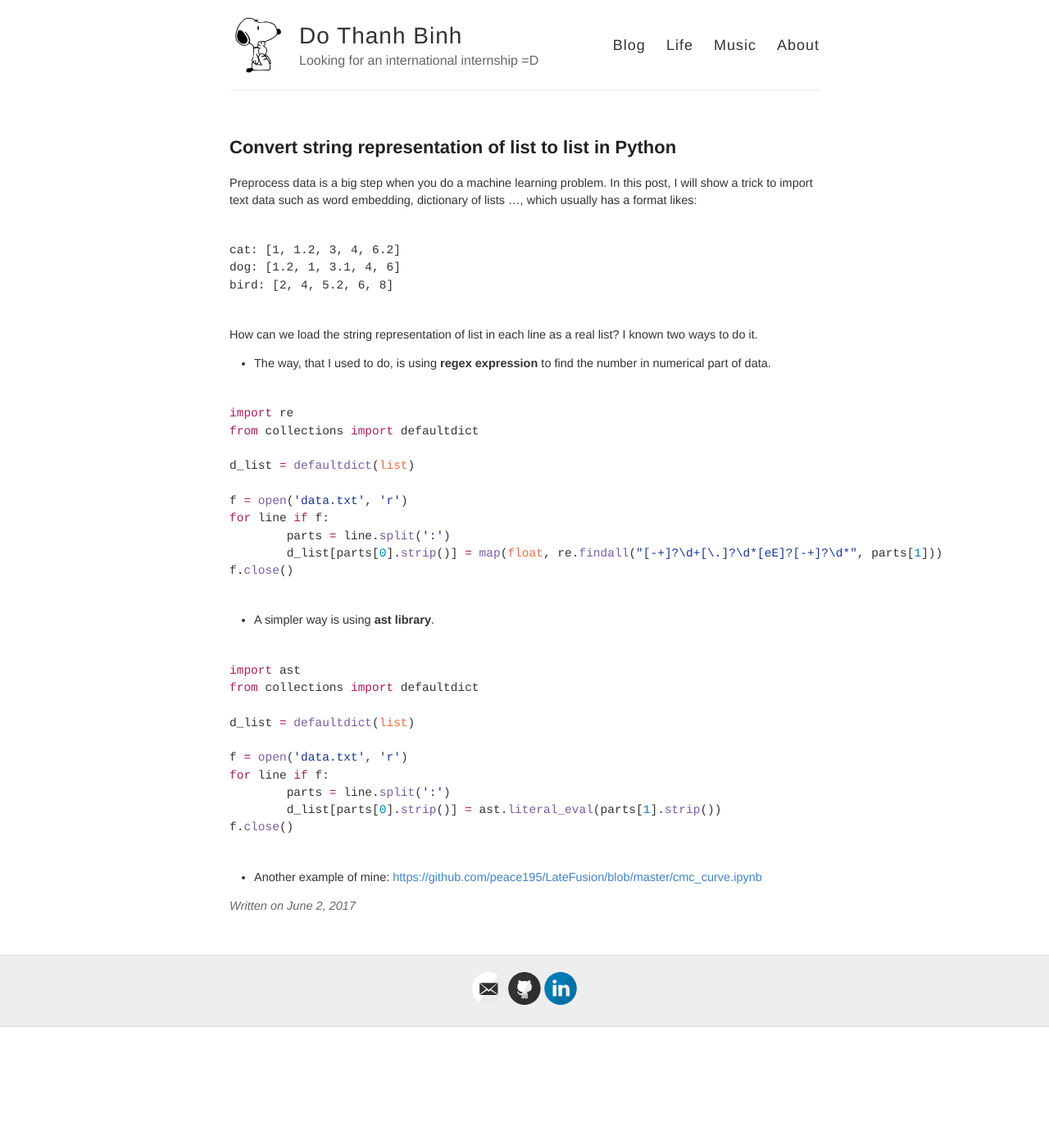
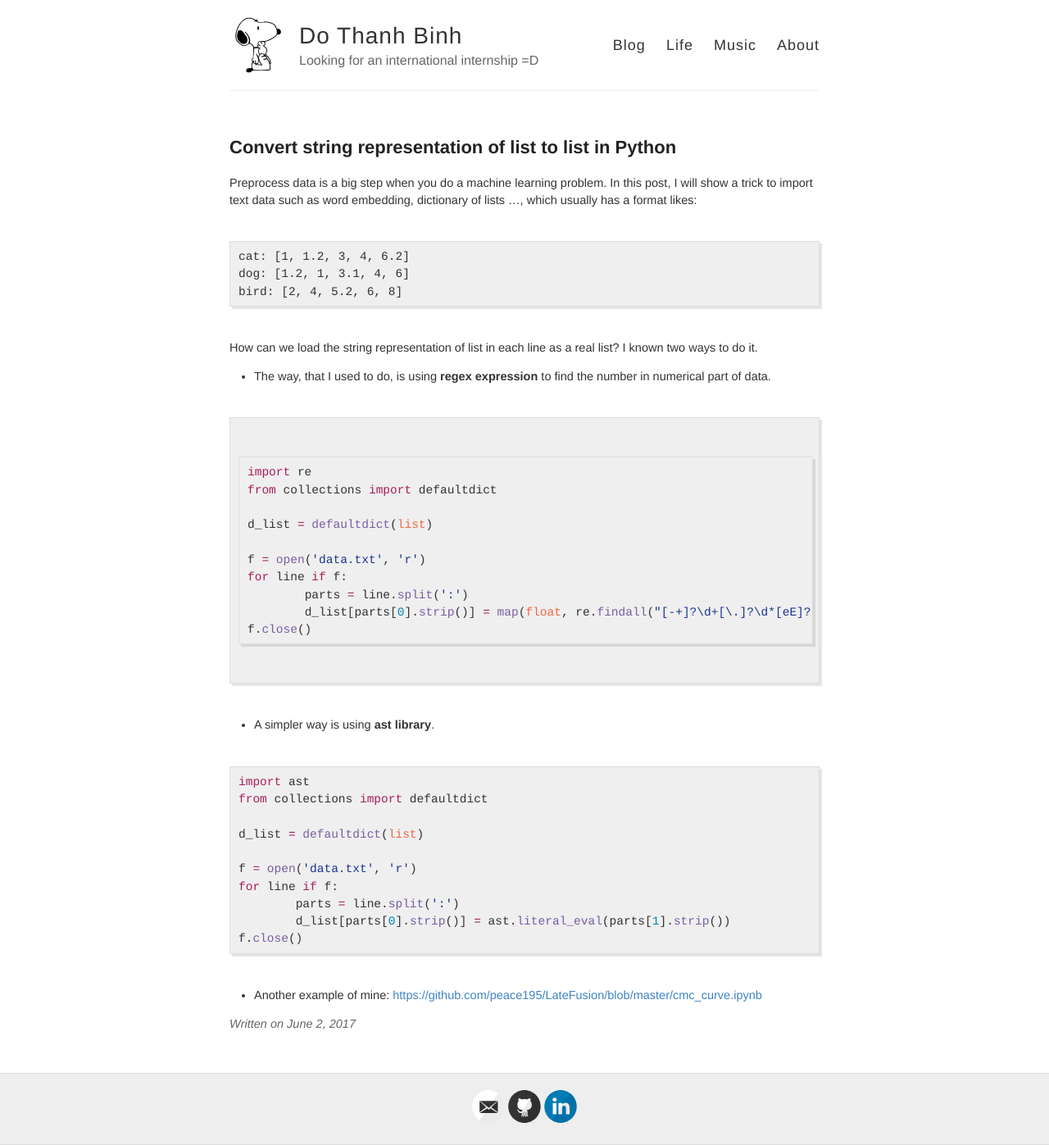
Before and after one commit to peace195/peace195.github.io, a Jekyll site: the page built from _posts/2017-06-02-convert-from-string-to-list.md, in a window 1280 px wide. Shown: the whole page at 82% size. Built offline with Jekyll 4.4.1, drawn with Linux system fonts in a browser that asks for light colours; our own code applies the rules of GitHub Pages for plain Markdown files; comment, search, counter and statistics services are not loaded; before the commit the page ends 1253 px from its top, so only the background shows below that.

Commit message:
new highlight

```diff
--- a/_sass/_highlights.scss
+++ b/_sass/_highlights.scss
@@ -2,6 +2,17 @@
   float: left;
   margin: 0 -240px 0 0;
   width: 100%;
+}
+
+.highlight {
+  background-color: #efefef;
+  padding: 7px 7px 7px 10px;
+  border: 1px solid #ddd;
+  -moz-box-shadow: 3px 3px rgba(0,0,0,0.1);
+  -webkit-box-shadow: 3px 3px rgba(0,0,0,0.1);
+  box-shadow: 3px 3px rgba(0,0,0,0.1);
+  margin: 20px 0 20px 0;
+  overflow: scroll;
 }
 
 code {
```
